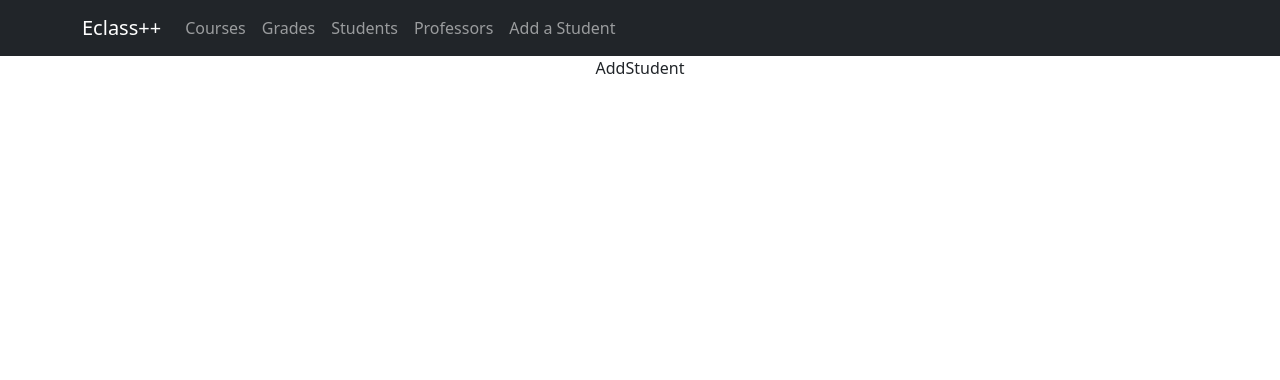
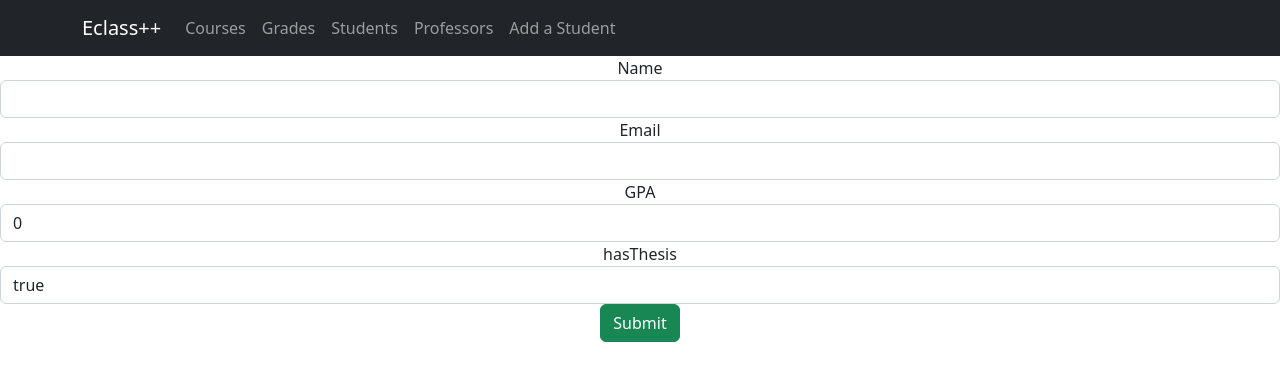
Before and after one commit to Apostoliszax/EclassFrontend, a React (Create React App) app: page /AddStudent in a window 1280 px wide. Shown: the top 380 px of the page. Built offline with nearby package versions, Linux system fonts and the light colour scheme.

Commit message:
added addStudent

```diff
--- a/src/components/AddStudent.js
+++ b/src/components/AddStudent.js
@@ -1,5 +1,121 @@
-import React from "react";
+import React, { useState } from "react";
+import StudentService from "../api/StudentService";
 
 export const AddStudent = () => {
-  return <div>AddStudent</div>;
+  const initialStudentState = {
+    id: 0,
+    name: "",
+    email: "",
+    gpa: 0,
+    hasThesis: true,
+  };
+  const [Student, setStudent] = useState(initialStudentState);
+  const [submitted, setSubmitted] = useState(false);
+
+  const handleInputChange = (event) => {
+    const { name, value } = event.target;
+    setStudent({ ...Student, [name]: value });
+  };
+
+  const saveStudent = () => {
+    var data = {
+      id: Student.id,
+      name: Student.name,
+      email: Student.email,
+      gpa: Student.gpa,
+      hasThesis: Student.hasThesis,
+    };
+
+    StudentService.create(data)
+      .then((response) => {
+        setStudent({
+          id: response.data.id,
+          name: response.data.name,
+          email: response.data.email,
+          gpa: response.data.gpa,
+          hasThesis: response.data.hasThesis,
+        });
+        setSubmitted(true);
+        console.log(response.data);
+      })
+      .catch((e) => {
+        console.log(e);
+      });
+  };
+
+  const newStudent = () => {
+    setStudent(initialStudentState);
+    setSubmitted(false);
+  };
+
+  return (
+    <div className="submit-form">
+      {submitted ? (
+        <div>
+          <h4>You submitted successfully!</h4>
+          <button className="btn btn-success" onClick={newStudent}>
+            Add a student
+          </button>
+        </div>
+      ) : (
+        <div>
+          <div className="form-group">
+            <label htmlFor="name">Name</label>
+            <input
+              type="text"
+              className="form-control"
+              id="Name"
+              required
+              value={Student.Name}
+              onChange={handleInputChange}
+              name="Name"
+            />
+          </div>
+
+          <div className="form-group">
+            <label htmlFor="email">Email</label>
+            <input
+              type="text"
+              className="form-control"
+              id="Email"
+              required
+              value={Student.Email}
+              onChange={handleInputChange}
+              name="Email"
+            />
+          </div>
+
+          <div className="form-group">
+            <label htmlFor="gpa">GPA</label>
+            <input
+              type="text"
+              className="form-control"
+              id="gpa"
+              required
+              value={Student.gpa}
+              onChange={handleInputChange}
+              name="gpa"
+            />
+          </div>
+
+          <div className="form-group">
+            <label htmlFor="hasThesis">hasThesis</label>
+            <input
+              type="text"
+              className="form-control"
+              id="hasThesis"
+              required
+              value={Student.hasThesis}
+              onChange={handleInputChange}
+              name="hasThesis"
+            />
+          </div>
+
+          <button onClick={saveStudent} className="btn btn-success">
+            Submit
+          </button>
+        </div>
+      )}
+    </div>
+  );
 };
--- a/src/http-common.js
+++ b/src/http-common.js
@@ -1,8 +1,8 @@
 import axios from "axios";
 
 export default axios.create({
-  baseURL: "http://localhost:7281/api",
+  baseURL: "https://localhost:7281/api",
   headers: {
-    "Content-type": "application/json",
+    "Content-Type": "application/json",
   },
 });
```
